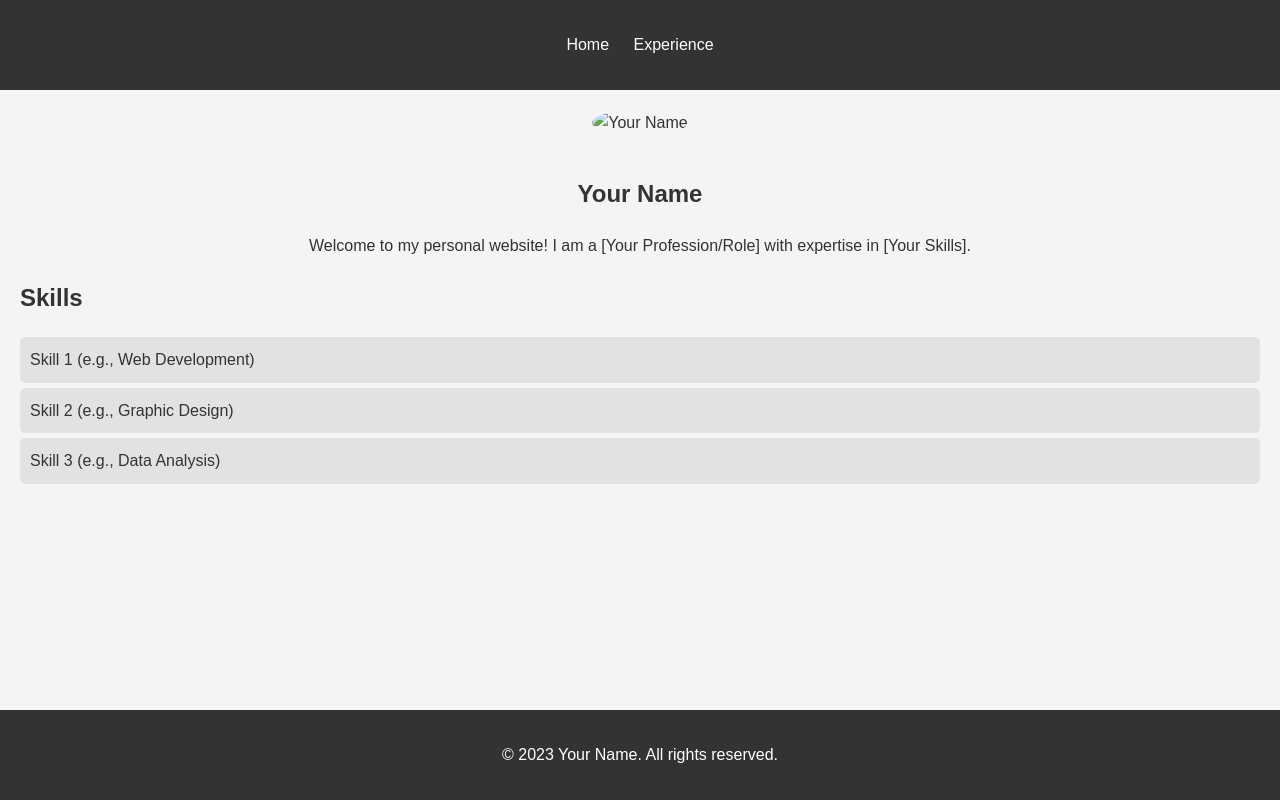
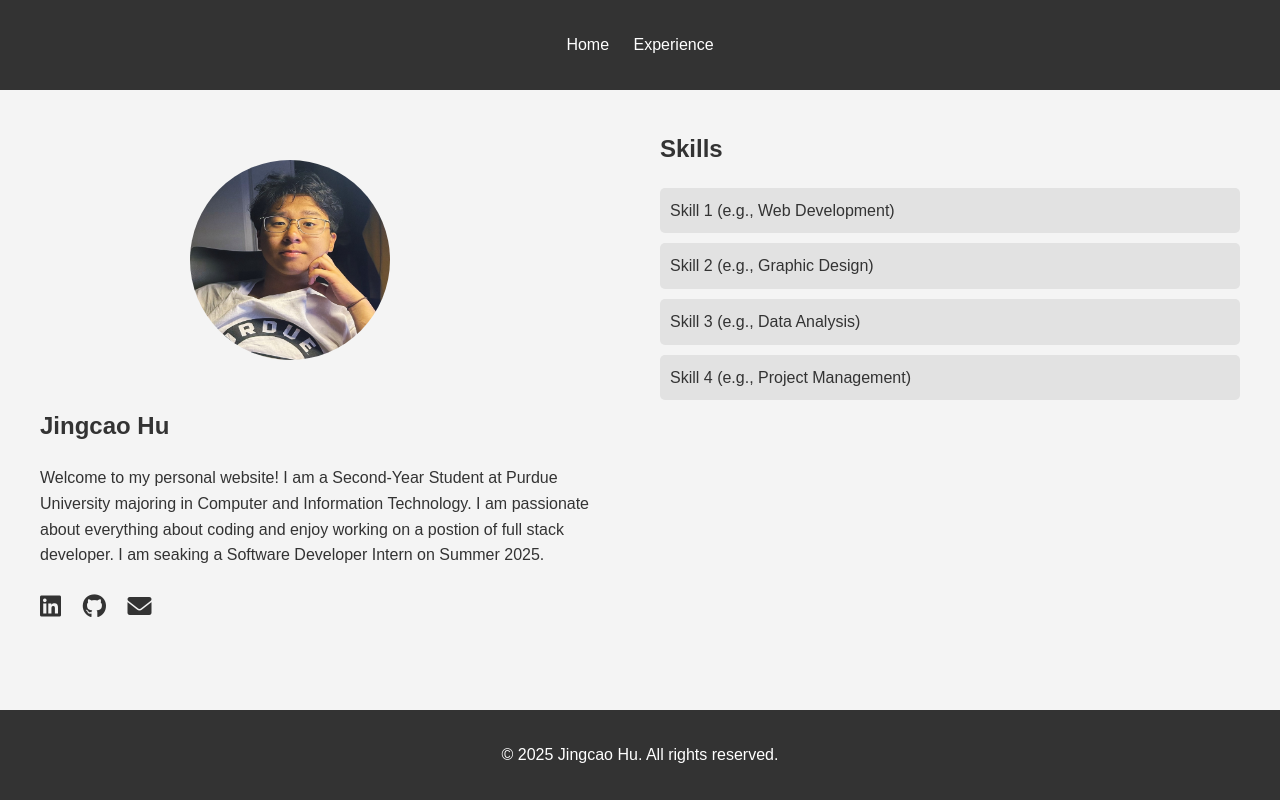
Before and after one commit to JingcaoHu/JingcaoHu, a plain HTML site: page index.html in a window 1280 px wide. Drawn offline with Linux system fonts and the light colour scheme.

Commit message:
Initial commit

```diff
--- a/index.html
+++ b/index.html
@@ -3,8 +3,10 @@
 <head>
   <meta charset="UTF-8">
   <meta name="viewport" content="width=device-width, initial-scale=1.0">
-  <title>Home - Your Name</title>
+  <title>Home - Jingcao Hu</title>
   <link rel="stylesheet" href="styles.css">
+  <!-- Font Awesome for Icons -->
+  <link rel="stylesheet" href="https://cdnjs.cloudflare.com/ajax/libs/font-awesome/6.0.0-beta3/css/all.min.css">
 </head>
 <body>
   <header>
@@ -16,25 +18,44 @@
     </nav>
   </header>
 
-  <main>
-    <section class="intro">
-      <img src="images/your-portrait.jpg" alt="Your Name" class="portrait">
-      <h1>Your Name</h1>
-      <p>Welcome to my personal website! I am a [Your Profession/Role] with expertise in [Your Skills].</p>
+  <main class="home-container">
+    <!-- Left Section: Description -->
+    <section class="left-section">
+      <img src="images/MyPortrait.jpeg" alt="Jingcao Hu" class="portrait">
+      <h1>Jingcao Hu</h1>
+      <p>
+        Welcome to my personal website! I am a Second-Year Student at Purdue University majoring in Computer and Information Technology.
+        I am passionate about everything about coding and enjoy working on a postion of full stack developer. I am seaking a Software Developer Intern
+        on Summer 2025.
+      </p>
+      <!-- Social Icons -->
+      <div class="social-icons">
+        <a href="https://www.linkedin.com/in/jingcao-hu-5842ba2a9/" target="_blank" aria-label="LinkedIn" title="LinkedIn">
+          <i class="fab fa-linkedin"></i>
+        </a>
+        <a href="https://github.com/JingcaoHu" target="_blank" aria-label="GitHub" title="GitHub">
+          <i class="fab fa-github"></i>
+        </a>
+        <a href="hu914@purdue.edu" aria-label="Email" title="Email">
+          <i class="fas fa-envelope"></i>
+        </a>
+      </div>
     </section>
 
-    <section class="skills">
+    <!-- Right Section: Skills -->
+    <section class="right-section">
       <h2>Skills</h2>
       <ul>
         <li>Skill 1 (e.g., Web Development)</li>
         <li>Skill 2 (e.g., Graphic Design)</li>
         <li>Skill 3 (e.g., Data Analysis)</li>
+        <li>Skill 4 (e.g., Project Management)</li>
       </ul>
     </section>
   </main>
 
   <footer>
-    <p>&copy; 2023 Your Name. All rights reserved.</p>
+    <p>&copy; 2025 Jingcao Hu. All rights reserved.</p>
   </footer>
 </body>
 </html>
--- a/styles.css
+++ b/styles.css
@@ -30,10 +30,6 @@ body {
     text-decoration: none;
   }
 
-  main {
-    padding: 20px;
-  }
-
   footer {
     background-color: #333;
     color: #fff;
@@ -44,30 +40,69 @@ body {
     bottom: 0;
   }
 
-  /* Home Page Styles */
-  .intro {
-    text-align: center;
+  /* Home Page Layout */
+  .home-container {
+    display: flex;
+    justify-content: space-between;
+    padding: 20px;
+    max-width: 1200px;
+    margin: 0 auto;
   }
 
+  .left-section {
+    flex: 1;
+    margin-right: 20px;
+  }
+
+  .right-section {
+    flex: 1;
+    margin-left: 20px;
+  }
+
+  /* Portrait Styles */
   .portrait {
-    width: 150px;
-    height: 150px;
+    width: 200px;
+    height: 200px;
     border-radius: 50%;
+    margin-top: 50px;
+    margin-left: 150px;
     margin-bottom: 20px;
   }
 
-  .skills {
+  /* Social Icons Styles */
+  .social-icons {
     margin-top: 20px;
   }
 
-  .skills ul {
+  .social-icons a {
+    text-decoration: none;
+    color: #333;
+    font-size: 24px;
+    margin-right: 15px;
+    transition: color 0.3s ease;
+  }
+
+  .social-icons a:hover {
+    color: #0077b5; /* LinkedIn blue */
+  }
+
+  .social-icons a:nth-child(2):hover {
+    color: #333; /* GitHub black */
+  }
+
+  .social-icons a:nth-child(3):hover {
+    color: #d44638; /* Email red */
+  }
+
+  /* Skills List Styles */
+  .right-section ul {
     list-style-type: none;
     padding: 0;
   }
 
-  .skills ul li {
+  .right-section ul li {
     background-color: #e2e2e2;
-    margin: 5px 0;
+    margin: 10px 0;
     padding: 10px;
     border-radius: 5px;
   }
@@ -86,16 +121,17 @@ body {
     box-shadow: 0 2px 5px rgba(0, 0, 0, 0.1);
   }
 
-  .dark-mode {
-    background-color: #333;
-    color: #fff;
+  /* Responsive Design */
+  @media (max-width: 768px) {
+    .home-container {
+      flex-direction: column;
+    }
+
+    .left-section, .right-section {
+      margin: 0;
+    }
+
+    .right-section {
+      margin-top: 20px;
+    }
   }
-
-  .dark-mode .skills ul li {
-    background-color: #444;
-  }
-
-  .dark-mode .project {
-    background-color: #444;
-    color: #fff;
-  }
```
Also changed, not shown: images/MyPortrait.jpeg (added).
